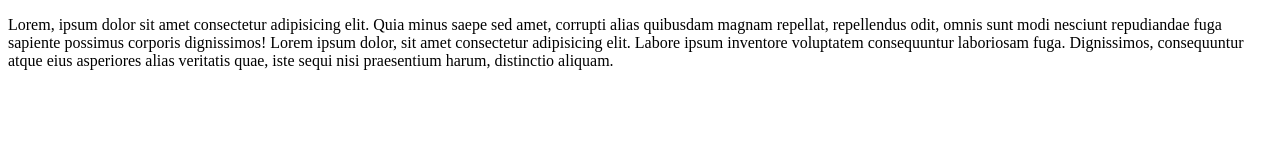
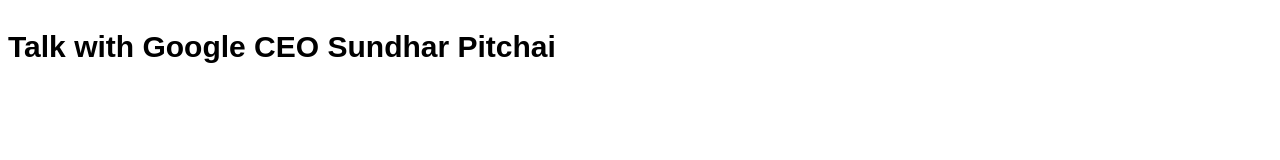
Before and after one commit to yuvarajmck/yuvarajmck.github.io, a plain HTML site: page Text/index.html in a window 1280 px wide. Drawn offline with Linux system fonts and the light colour scheme.

Commit message:
Update index.html

```diff
--- a/Text/index.html
+++ b/Text/index.html
@@ -4,16 +4,9 @@
     <meta charset="UTF-8" />
     <meta name="viewport" content="width=device-width, initial-scale=1.0" />
     <title>Text</title>
+    <link rel="stylesheet" href="style.css" />
   </head>
   <body>
-    <p>
-      Lorem, ipsum dolor sit amet consectetur adipisicing elit. Quia minus saepe
-      sed amet, corrupti alias quibusdam magnam repellat, repellendus odit,
-      omnis sunt modi nesciunt repudiandae fuga sapiente possimus corporis
-      dignissimos! Lorem ipsum dolor, sit amet consectetur adipisicing elit.
-      Labore ipsum inventore voluptatem consequuntur laboriosam fuga.
-      Dignissimos, consequuntur atque eius asperiores alias veritatis quae, iste
-      sequi nisi praesentium harum, distinctio aliquam.
-    </p>
+    <p class="video-title">Talk with Google CEO Sundhar Pitchai</p>
   </body>
 </html>
--- /dev/null
+++ b/Text/style.css
@@ -0,0 +1,5 @@
+.video-title {
+  font-family: Arial;
+  font-size: 30px;
+  font-weight: bold;
+}
```
